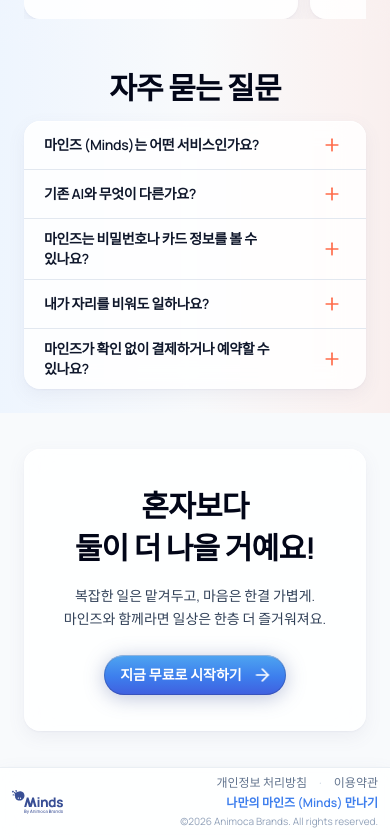
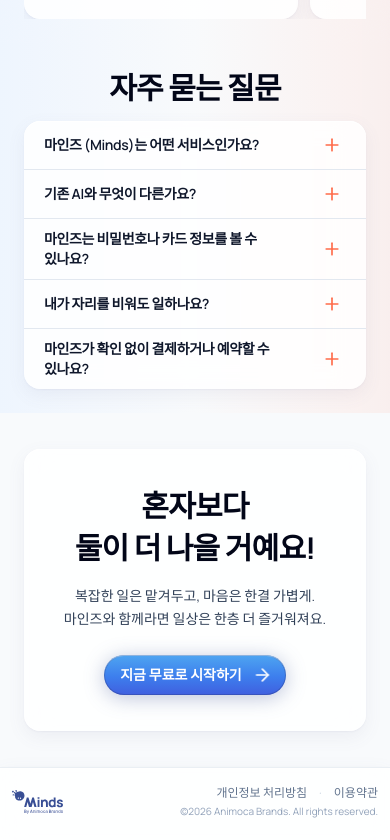
Before and after one commit to justinay-00/minds-korea-landing, a React (Vite) app: page / in a window 390 px wide. Shown: the part 1831-2671 px from the top of the page. Built offline with nearby package versions, Linux system fonts and the light colour scheme; no server answers; a web font is replaced by a local one; what @posthog/react would draw is missing.

Commit message:
Remove the Meet your Minds footer text link.
Drops 나만의 마인즈 (Minds) 만나기 from the footer on mobile
and desktop while leaving privacy, terms, and copyright in place.

```diff
--- a/src/components/Footer.tsx
+++ b/src/components/Footer.tsx
@@ -34,11 +34,6 @@ export default function Footer({ language }: FooterProps) {
               {language === 'ko' ? '이용약관' : 'Terms'}
             </a>
           </div>
-          <button
-            className="cursor-pointer text-xs font-semibold text-[#3D7EED] transition-colors hover:text-[#4EA5F1]"
-          >
-            {language === 'ko' ? '나만의 마인즈 (Minds) 만나기' : 'Meet your Minds assistant'}
-          </button>
           <p className="truncate text-[10px] leading-tight text-slate-400 sm:text-xs sm:leading-relaxed sm:text-slate-500">
             ©2026 Animoca Brands. All rights reserved.
           </p>
```
